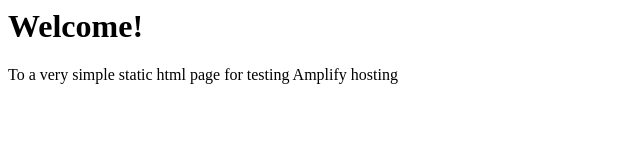
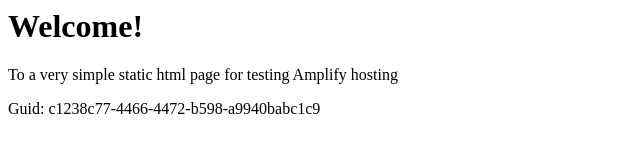
Before and after one commit to aws-aemilia-kix/Github-PR-Commit-Integration-Test-DoNotTouch-GitHubAutoBuildCanaryTest-v1-preprod-ap-northeast-3, a website: page src/index.html in a window 1280 px wide. Shown: the whole page, without its empty margins (0-640 px from the left). Drawn offline with Linux system fonts and the light colour scheme.

Commit message:
commit from integ tests

```diff
--- a/src/index.html
+++ b/src/index.html
@@ -1,3 +1,5 @@
+
+
 <html lang="en">
 
 <head>
@@ -10,6 +12,6 @@
 <body>
     <h1>Welcome!</h1>
     <p>To a very simple static html page for testing Amplify hosting</p>
-</body>
+    <p>Guid: c1238c77-4466-4472-b598-a9940babc1c9</p></body>
 
 </html>
```
